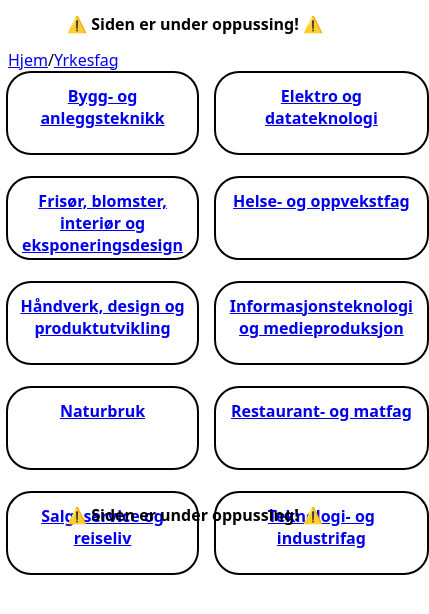
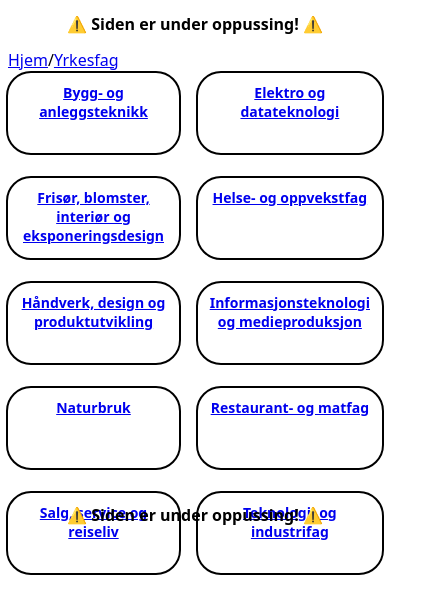
Before and after one commit to HermanErKu/fravaerskalkulator-react, a React (Create React App) app: page /yrkesfag in a window 390 px wide. Shown: the top 614 px of the page, 429 px wide, since content can reach past the window. Built offline with nearby package versions, Linux system fonts and the light colour scheme.

Commit message:
minor layout changes

```diff
--- a/src/App.css
+++ b/src/App.css
@@ -184,7 +184,8 @@ button:active {
   }
 
   #linje_page_buttons > h2 {
-    margin: 12px;
+    margin: 10px;
+    font-size: 14px;
 
   }
 
```
